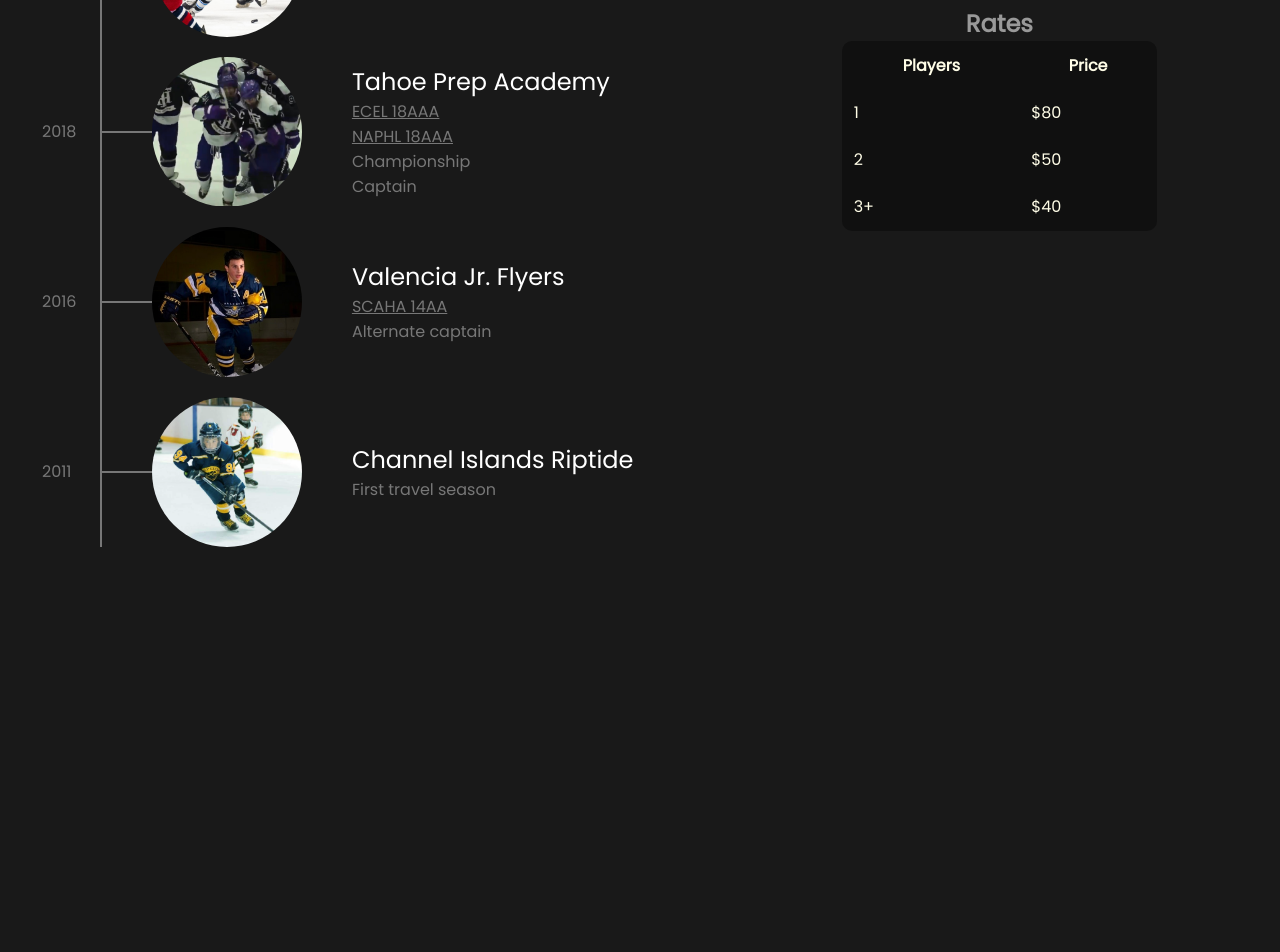
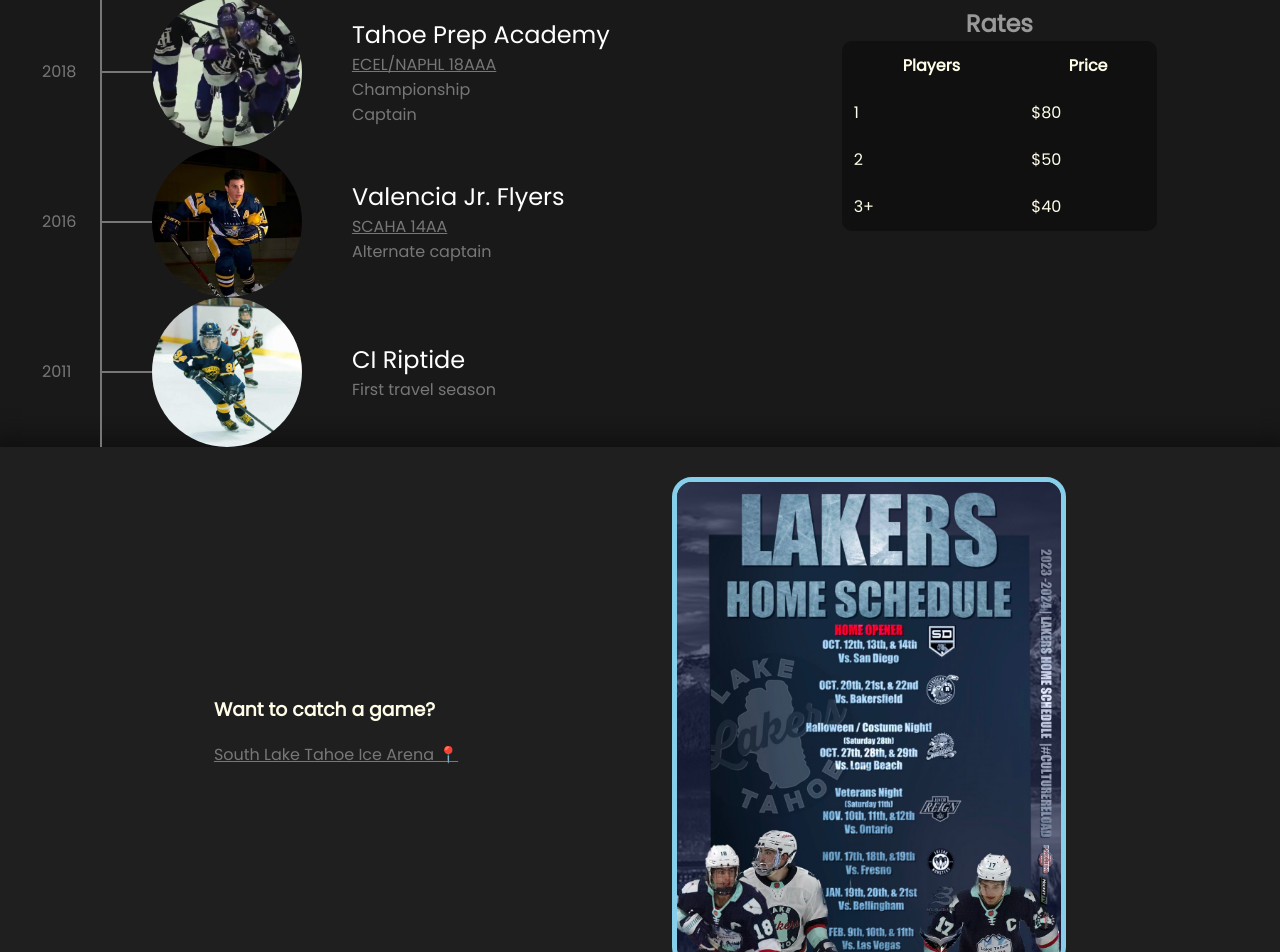
Before and after one commit to eshiesty/ellisodowdportoflio, a React (Create React App) app: page /hockey in a window 1280 px wide. Shown: the part 1100-2052 px from the top of the page. Before the commit the page ends 1647 px from the top, so only its background shows below. Built offline with nearby package versions, Linux system fonts and the light colour scheme.

Commit message:
Added schedule and typsecript to skills

```diff
--- a/src/Components/HamburgerMenu/index.js
+++ b/src/Components/HamburgerMenu/index.js
@@ -17,7 +17,7 @@
               Development
             </p>
           </div>
-          <div
+          {/* <div
             onClick={() => {
               navigate("/aboutme");
             }}
@@ -29,7 +29,7 @@
             >
               About me
             </p>
-          </div>
+          </div> */}
           <div
             onClick={() => {
               navigate("/hockey");
--- a/src/Components/Hockey/index.js
+++ b/src/Components/Hockey/index.js
@@ -10,6 +10,7 @@
 import tahoePic from "../../Assets/tahoe.jpeg";
 import riptidePic from "../../Assets/riptide.png";
 import lakersPic from "../../Assets/lakeshow.jpg";
+import lakersSchedule from "../../Assets/lakeshowschedule.jpg";
 const Hockey = () => {
   const [hamburgerMenuOpen, setHamburgerMenuOpen] = useState(false);
 
@@ -136,8 +137,7 @@
                 </div>
                 <div className="team-info">
                   <div className="team-title">Tahoe Prep Academy</div>
-                  <div className="team-extra underline">ECEL 18AAA</div>
-                  <div className="team-extra underline">NAPHL 18AAA</div>
+                  <div className="team-extra underline">ECEL/NAPHL 18AAA</div>
                   <div className="team-extra">Championship</div>
                   <div className="team-extra">Captain</div>
                 </div>
@@ -159,7 +159,7 @@
                   <img id="riptide" src={riptidePic} />
                 </div>
                 <div className="team-info">
-                  <div className="team-title">Channel Islands Riptide</div>
+                  <div className="team-title">CI Riptide</div>
                   <div className="team-extra">First travel season</div>
                 </div>
               </div>
@@ -220,6 +220,18 @@
           </table>
         </div>
       </div>
+      <div id="hockey-game-schedule">
+        <div className="game-text-holder">
+          <h3>Want to catch a game?</h3>
+          <a
+            href="https://goo.gl/maps/7dvQvXt2hg6CAhhQ9"
+            className="location-text underline"
+          >
+            South Lake Tahoe Ice Arena 📍
+          </a>
+        </div>
+        <img id="lakers-schedule" src={lakersSchedule} />
+      </div>
     </>
   );
 };
--- a/src/Components/Hockey/styles.css
+++ b/src/Components/Hockey/styles.css
@@ -6,7 +6,7 @@
   display: flex;
   flex-direction: row;
   margin-left: 50px;
-  height: 1000px;
+  /* height: 1000px; */
   justify-content: space-between;
   /* height: 100%; */
 }
@@ -80,6 +80,24 @@
   margin-right: 10%;
   display: flex;
   flex-direction: column;
+}
+#lakers-schedule {
+  width: 30vw;
+  border-radius: 20px;
+  border: 0px solid skyblue;
+  border-width: 5px;
+}
+#hockey-game-schedule {
+  background-color: #1f1f1f;
+  box-shadow: 0px 0px 20px 10px #101010;
+  display: flex;
+  justify-content: space-evenly;
+  align-items: center;
+  padding-top: 30px;
+  padding-bottom: 30px;
+}
+.location-text {
+  color: #777777;
 }
 table {
   background-color: #101010;
@@ -246,12 +264,22 @@
   }
   #timeline {
     margin-left: 0px;
+    min-height: 800px;
+  }
+  .hockey-team-years {
+    height: 800px;
+  }
+  #vertical-line-connector {
+    height: 800px;
   }
   #lakers {
-    height: 100px;
+    height: 125px;
     margin-left: 1px;
     /* width: 300px; */
     border-image-slice: fill;
+  }
+  .team-extra {
+    font-size: 12px;
   }
   #islanders {
     height: 100px;
@@ -264,7 +292,7 @@
     border-image-slice: fill;
   }
   #valencia {
-    height: 120px;
+    height: 125px;
     /* width: 300px; */
     border-image-slice: fill;
   }
@@ -294,4 +322,11 @@
   .team-info {
     margin-left: 10px;
   }
+  #hockey-game-schedule {
+    flex-direction: column;
+    margin-top: 50px;
+  }
+  #lakers-schedule {
+    width: 90vw;
+  }
 }
--- a/src/Components/Skills/index.js
+++ b/src/Components/Skills/index.js
@@ -3,6 +3,7 @@
 import HTMLLogo from "../../Assets/html5.png";
 import CSSLogo from "../../Assets/CSS3.png";
 import JSLogo from "../../Assets/JS.png";
+import TSLogo from "../../Assets/ts.png";
 import ReactLogo from "../../Assets/React.png";
 import ReactNativeLogo from "../../Assets/ReactNative.png";
 import NodeJSLogo from "../../Assets/NodeJS.png";
@@ -39,14 +40,14 @@
               scrollPosition / window.innerHeight <
                 (window.innerWidth > 600 ? 0.5 : 0.8) || rightDropDownOpen
                 ? "skills-dropdown-closed"
-                : "skills-dropdown-opened"
+                : "skills-dropdown-opened front-end"
             }
           >
             <div className="top-color" />
             <div className="dropdown-title-holder">
               <p>Front end</p>
             </div>
-            <div className="skill-holder">
+            <div className="skill-holder-front-end">
               <div className="logo-column">
                 <div className="skill-logo">
                   <img width={60} src={HTMLLogo} />
@@ -58,18 +59,22 @@
                   <img width={50} src={JSLogo} />
                 </div>
                 <div className="skill-logo">
+                  <img width={50} src={TSLogo} />
+                </div>
+                <div className="skill-logo">
                   <img width={60} src={ReactLogo} />
                 </div>
                 <div className="skill-logo">
                   <img width={60} src={ReactNativeLogo} />
                 </div>
               </div>
-              <div className="skill-name-column">
-                <p>HTML5</p>
-                <p>CSS</p>
-                <p>Javascript</p>
-                <p>React</p>
-                <p>React Native</p>
+              <div className="column-front-end">
+                <p className="skill-text">HTML5</p>
+                <p className="skill-text">CSS</p>
+                <p className="skill-text">Javascript</p>
+                <p className="skill-text">Typescript</p>
+                <p className="skill-text">React</p>
+                <p className="skill-text">React Native</p>
               </div>
             </div>
           </div>
--- a/src/Components/Skills/styles.css
+++ b/src/Components/Skills/styles.css
@@ -1,5 +1,6 @@
 .skills-zone {
   height: 100vh;
+  margin-bottom: 100px;
   min-height: 740px;
   background-color: #191919;
 }
@@ -57,6 +58,11 @@
   flex-direction: row;
   height: 500px;
 }
+.skill-holder-front-end {
+  display: flex;
+  flex-direction: row;
+  height: 600px;
+}
 .logo-column {
   display: flex;
   flex-direction: column;
@@ -74,7 +80,20 @@
   font-size: 20pt;
   justify-content: space-between;
 }
-
+.column-front-end {
+  display: flex;
+  flex-direction: column;
+  /* flex: 1; */
+  height: 100%;
+  font-size: 20pt;
+  justify-content: space-between;
+}
+.front-end {
+  height: 720px;
+}
+.skill-text {
+  /* height: 100px; */
+}
 @media (max-width: 780px) {
   .skills-dropdown-holder {
     display: flex;
@@ -123,4 +142,13 @@
   .skill-name-column {
     font-size: 12pt;
   }
+  .column-front-end {
+    font-size: 12pt;
+  }
+  .skill-holder-front-end {
+    height: 380px;
+  }
+  .front-end {
+    height: 500px;
+  }
 }
--- a/src/Components/TopNavBar/index.js
+++ b/src/Components/TopNavBar/index.js
@@ -17,7 +17,7 @@
               Development
             </p>
           </div>
-          <div
+          {/* <div
             onClick={() => {
               navigate("/aboutme");
             }}
@@ -29,7 +29,7 @@
             >
               About me
             </p>
-          </div>
+          </div> */}
           <div
             onClick={() => {
               navigate("/hockey");
```
Also changed, not shown: src/Assets/lakeshowschedule.jpg (added), src/Assets/ts.png (added).
